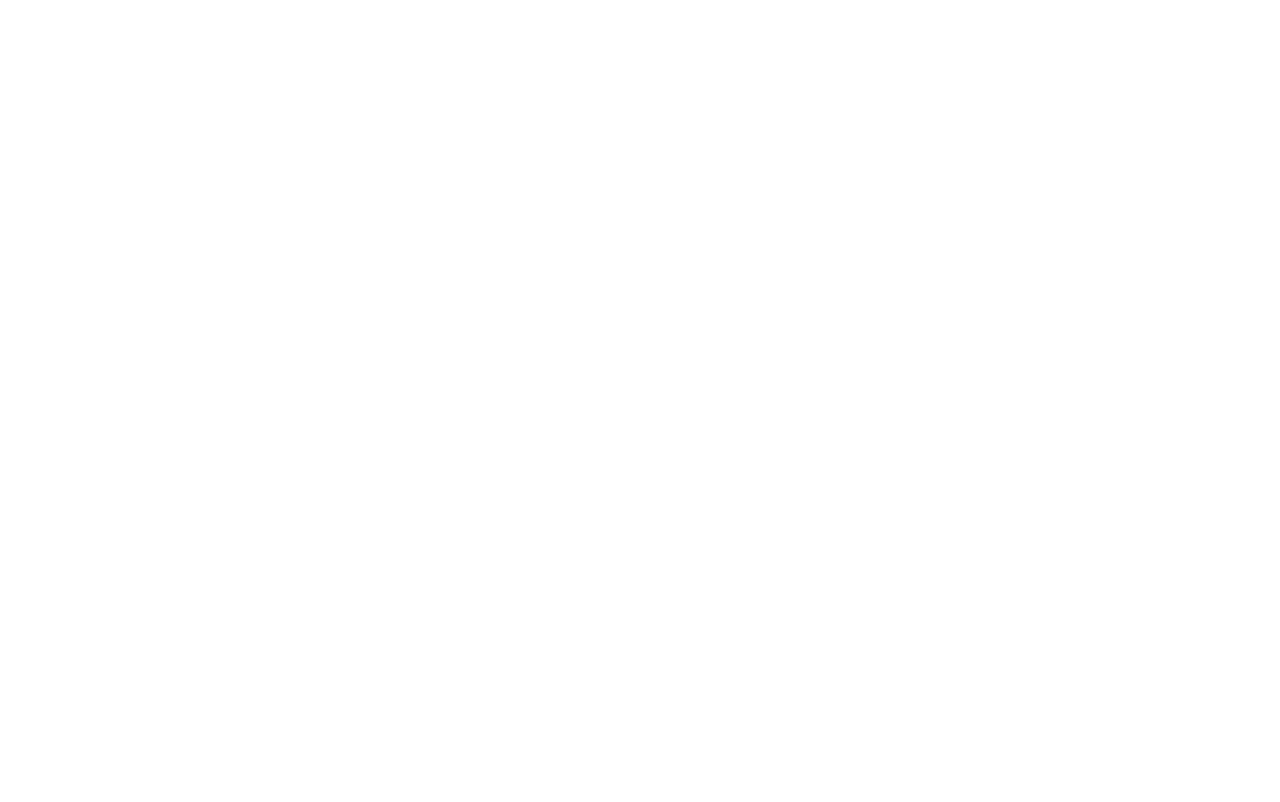
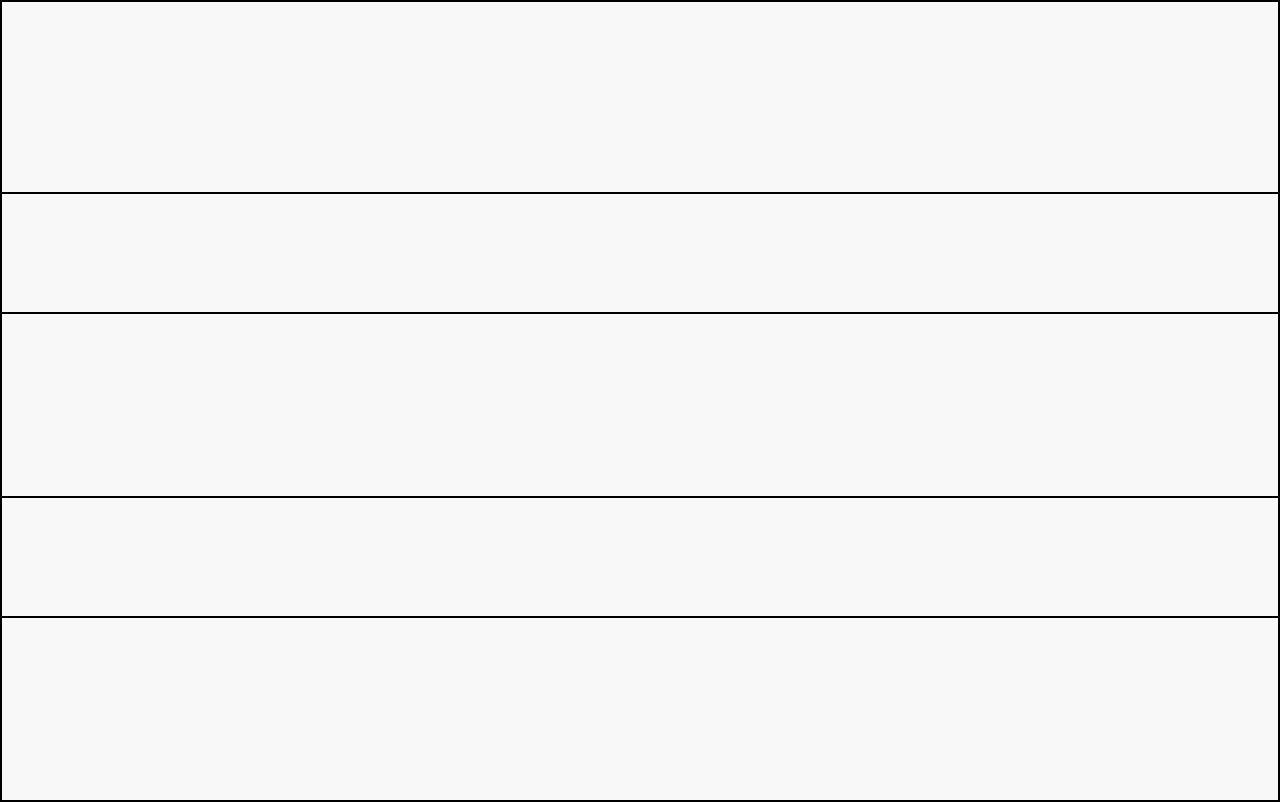
Before and after one commit to charissamaple/manifesto, a plain HTML site: page main.html in a window 1280 px wide. Drawn offline with Linux system fonts and the light colour scheme; a web font is replaced by a local one.

Commit message:
Layout rows and set height

```diff
--- a/css/style.css
+++ b/css/style.css
@@ -5,3 +5,41 @@ font-style: normal; */
 /* font-family: tenez, sans-serif;
 font-weight: 700;
 font-style: normal; */
+
+div{
+    border: solid black 1px;
+}
+
+*{
+    margin: 0;
+    padding: 0;
+    box-sizing: border-box;
+    font-size: 10px;
+}
+body{
+    font-family: nimbus-sans, sans-serif;
+    font-weight: 300;
+    font-style: normal;
+    background-color: #F8F8F8;
+    /* margin: 2% 5%; */
+}
+
+.wrapper{
+    display: flex;
+    flex-direction: column;
+}
+.row1{
+    height: 24vh;
+}
+.row2{
+    height: 15vh;
+}
+.row3{
+    height: 23vh;
+}
+.row4{
+    height: 15vh;
+}
+.row5{
+    height: 23vh;
+}
--- a/main.html
+++ b/main.html
@@ -5,7 +5,7 @@
 <head>
     <meta charset="utf-8">
     <meta name="viewport" content="width=device-width, initial-scale=1.0">
-    <title>It's Maple Leaf</title>
+    <title>Manifesto</title>
     <link rel="icon" href="images/leaf.png" type="image/png">
 
     <link href="css/style.css" rel="stylesheet">
@@ -15,7 +15,28 @@
 
 <body>
 
+    <div class="wrapper">
+        <div class="row1"></div>
+        <div class="row2"></div>
+        <div class="row3"></div>
+        <div class="row4"></div>
+        <div class="row5"></div>
 
+        <!-- <div class="landing-section">
+            <div class="subtitle">
+                <h2>My Manifesto</h2>
+            </div>
+            <div class="title">
+                <h1>A deeply personal standpoint on design</h1>
+            </div>
+        </div>
+
+        <div class="content-section">
+            <div class="top-row"></div>
+            <div class="middle-row"></div>
+            <div class="bottom-row"></div>
+        </div> -->
+    </div>
 
 </body>
 </html>
```
